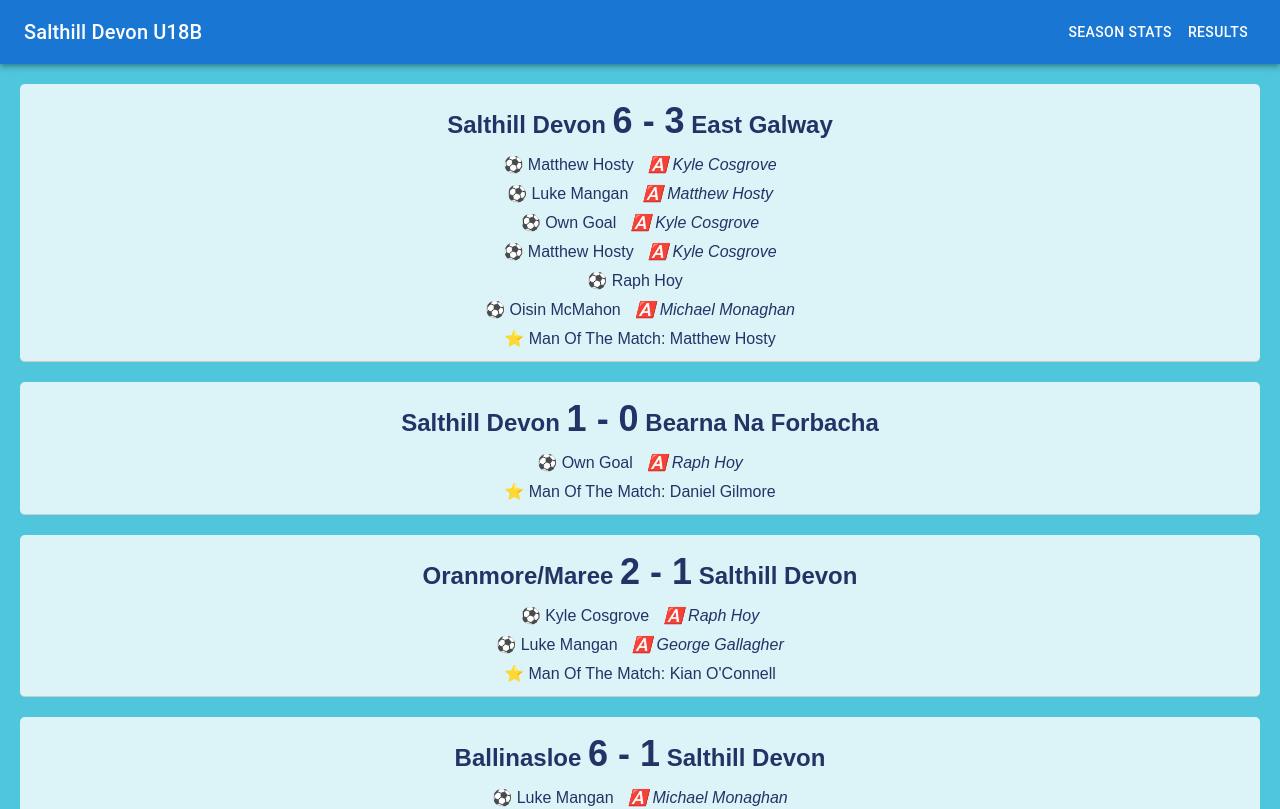
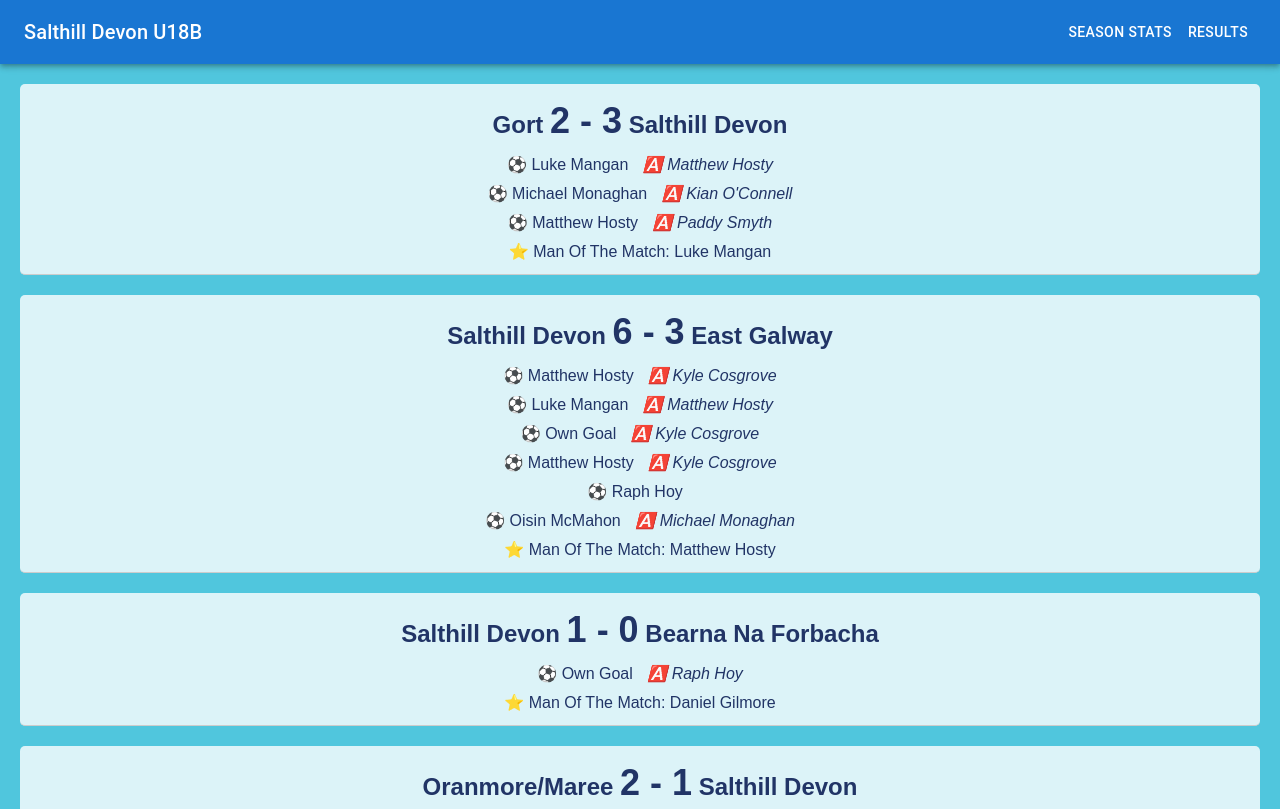
Before and after one commit to conorkelly86/sdfc-18b, a Next.js app: page /results in a window 1280 px wide. Shown: the top 809 px of the page. Built offline with nearby package versions, Linux system fonts and the light colour scheme.

Commit message:
Gort Away

```diff
--- a/app/data/results.json
+++ b/app/data/results.json
@@ -79,5 +79,21 @@
       { "name": "Oisin McMahon", "team": "home", "assist": "Michael Monaghan" }
     ],
     "motm": "Matthew Hosty"
+  },
+  {
+    "gameWeek": 8,
+    "homeTeam": "Gort",
+    "awayTeam": "Salthill Devon",
+    "score": "2 - 3",
+    "goalScorers": [
+      { "name": "Luke Mangan", "team": "away", "assist": "Matthew Hosty" },
+      {
+        "name": "Michael Monaghan",
+        "team": "away",
+        "assist": "Kian O'Connell"
+      },
+      { "name": "Matthew Hosty", "team": "home", "assist": "Paddy Smyth" }
+    ],
+    "motm": "Luke Mangan"
   }
 ]
--- a/app/results/page.tsx
+++ b/app/results/page.tsx
@@ -10,6 +10,12 @@ const Results: React.FC = () => {
     <>
       <Navbar />
       <div className="results-page">
+        <MatchDetails
+          homeTeam="Gort"
+          awayTeam="Salthill Devon"
+          score="2 - 3"
+          gameWeek={8}
+        />
         <MatchDetails
           homeTeam="Salhill Devon"
           awayTeam="East Galway Utd"
```
Also changed, not shown: app/data/stats.json (+21 -21 lines).
